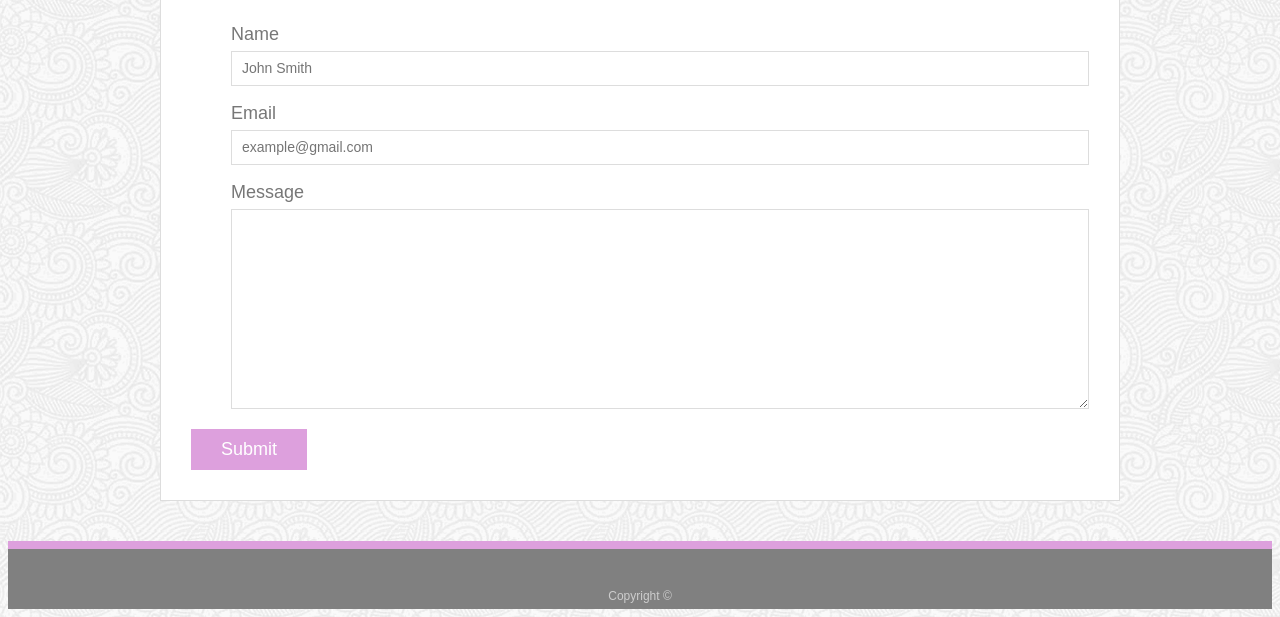
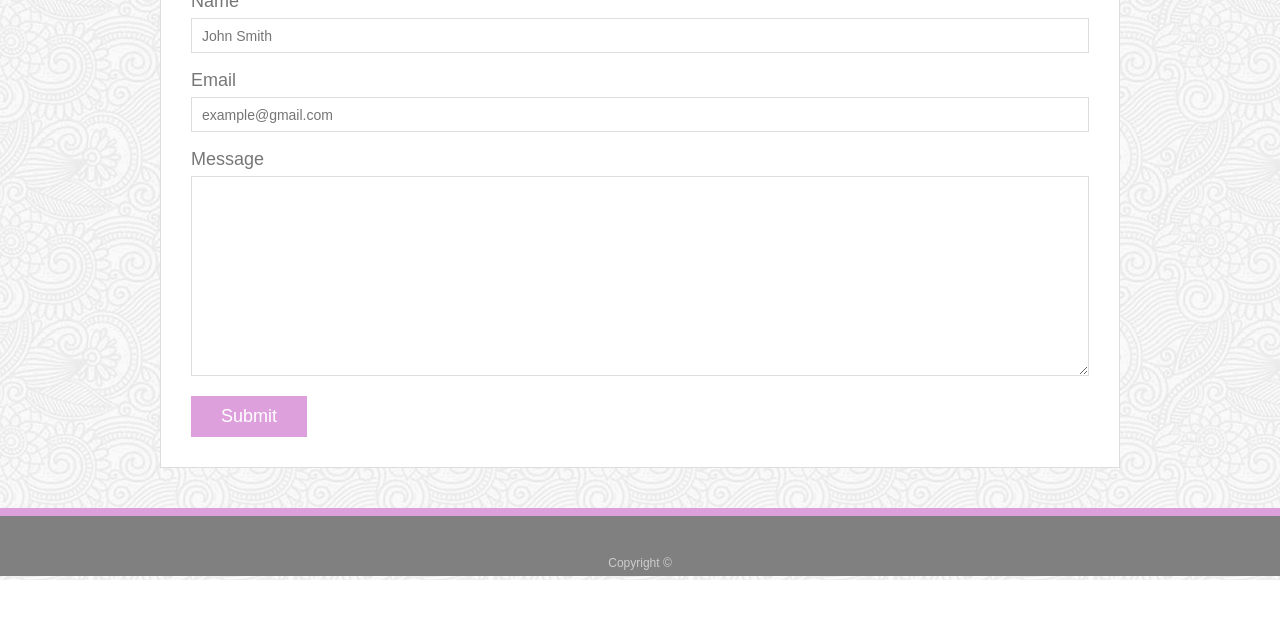
Before and after one commit to NehaNautiyal/Responsive-Portfolio, a plain HTML site: page contact.html in a window 1280 px wide. Shown: the part 269-886 px from the top of the page. After the commit the page ends 849 px from the top, so only its background shows below. Drawn offline with Linux system fonts and the light colour scheme.

Commit message:
final changes

```diff
--- a/contact.html
+++ b/contact.html
@@ -4,6 +4,7 @@
 <head>
   <meta charset="UTF-8">
   <title>Contact | Neha</title>
+  <link rel="stylesheet" type="text/css" href="assets/css/reset.css">
   <link rel="stylesheet" type="text/css" href="assets/css/style.css">
   <meta name="viewport" content="width=device-width, initial-scale=1.0">
 </head>
```
Also changed, not shown: portfolio.html (+1 -0 lines).
